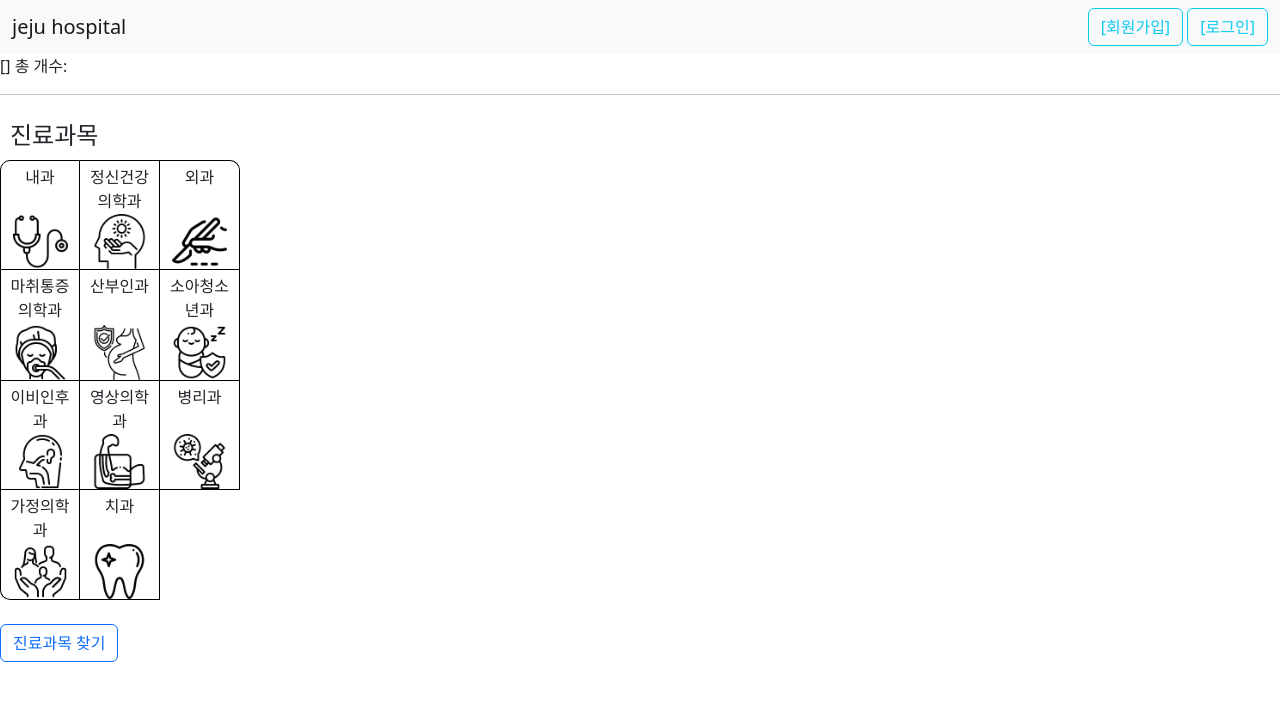
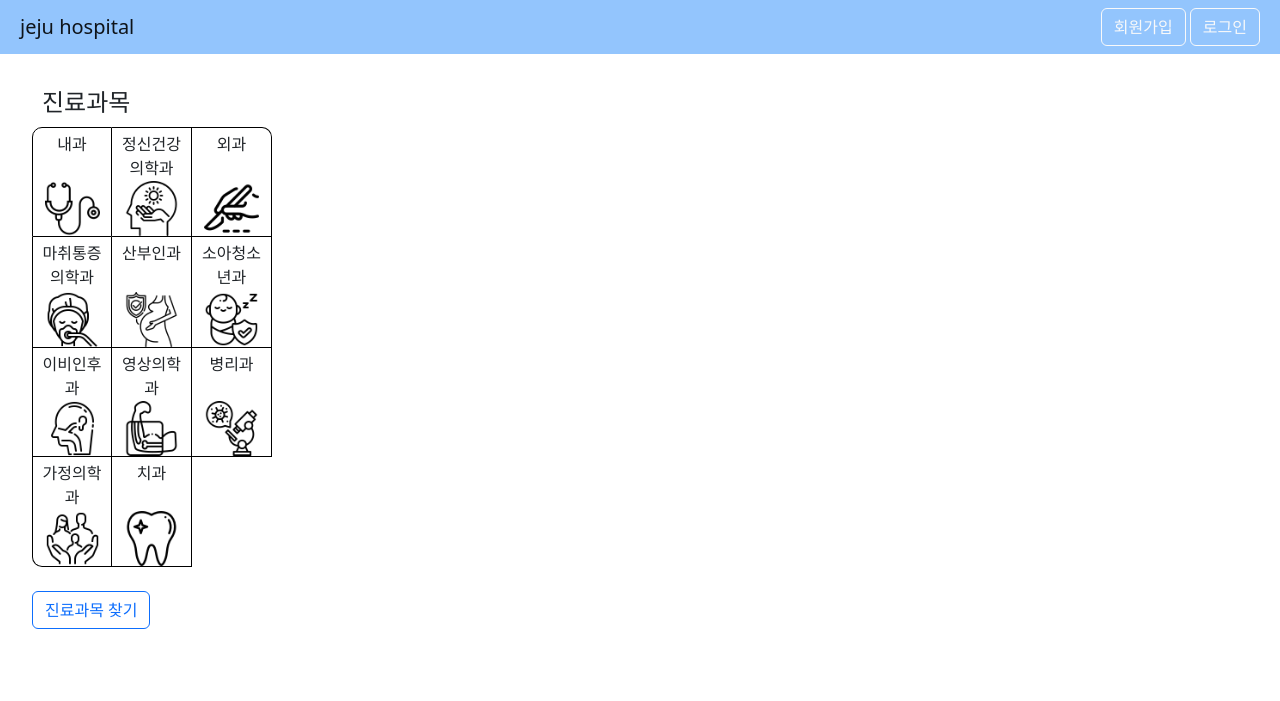
Before and after one commit to jejucoding2022/hackathon, a Django app: page /hospitallist/ in a window 1280 px wide. Shown: the top 701 px of the page. Run offline with Django 3.2, Linux system fonts and the light colour scheme; data that the repository does not hold is empty; some libraries are stand-ins or nearby versions.

Commit message:
각 파일에 필요없는 주석 삭제 css 수정

```diff
--- a/main/static/css/style.css
+++ b/main/static/css/style.css
@@ -25,6 +25,10 @@ a {
     background-position: center;
     background-image: url("/static/img/menu.png");
     display: none;
+}
+.sign-inup {
+    padding-right: 0.5rem;
+
 }
 .jejumap-header {
     margin-bottom: 2rem;
@@ -208,18 +212,16 @@ label[for='check-area-all'] {
 .jejumap-item:nth-child(13) .jejumap-check { left: -2px; top: 0; }
 
 .search-map-btn {
-    position: absolute;
-    top: 43%;
-    left: 43%;
-    background-color: #6997E4;
-    width: 200px;
-    height: 30px;
-    border-radius: 5px;
+
+    background-color: #93c5fd !important;
+
+
 }
 .subject-container {
     display: flex;
 }
 .subject-items {
+    margin-left: 2rem;
     max-width: 245px;
     min-width: 245px;
     display: flex;
@@ -297,16 +299,17 @@ label[for='check-area-all'] {
     background-image: url(/static/img/dental.png);
 }
 .subject-check:checked +label {
-    background-color: #6997E4;
+    background-color: #93c5fd;
     color: white;
 }
 
 .hospital-list {
     margin-left: 10%;
+    margin-right: 2rem;
     width: 70%;
-    overflow-y: scroll;
+    /* overflow-y: scroll; */
     max-height: 800px;
-    padding-right: 10px;
+    padding-right: 2rem;
 }
 .Search {
     height: 55px;
@@ -351,18 +354,18 @@ label[for='check-area-all'] {
     .subject-items {
         position: fixed;
         margin-left: -245px;
-        background-color: aquamarine;
+        width: 100%;
         z-index: 10000;
-        transition: 0.3s ease-in;
+        background-color: black;
     }
     .menu-on {
         margin-left: 0;
     }
     .hospital-list {
-        width: 90%;
+        width: 95%;
         margin-left: auto;
         margin-right: auto;
-        overflow-y: hidden;
+        /* overflow-y: auto; */
     }
     .card-item-title{
         width: 20%;
--- a/main/templates/main/base.html
+++ b/main/templates/main/base.html
@@ -17,21 +17,20 @@
     <link rel="stylesheet" href="{% static 'css/style.css' %}">
 
     <!-- header banner -->
-    <nav class="navbar bg-light">
+    <nav class="navbar" style="background-color: #93c5fd;">
         <div class="container-fluid">
-            <div>
+            <div style="padding-left:0.5rem;">
             <button class="menuBtn" id="menu-button"></button><label for="menu-button"></label>
-            <a href="/" class="navbar-brand">jeju hospital</a>
+            <a href="/" class="navbar-brand nav-name">jeju hospital</a>
             </div>
-        <div>
+        <div class="sign-inup">
         {% if not 'user_id' in request.session %}
-            <button class="btn btn-outline-info" type="button" value="회원가입창" onclick="showPopup_signout();">[회원가입]</button>
-            <button class="btn btn-outline-info" type="button" value="로그인창" onclick="showPopup_login();">[로그인]</button>
+            <button class="btn btn-outline-light" type="button" value="회원가입창" onclick="showPopup_signout();">회원가입</button>
+            <button class="btn btn-outline-light" type="button" value="로그인창" onclick="showPopup_login();">로그인</button>
         </div>
         {% else %}
             {{request.session.name}}님 안녕하세요
-            <br><br>
-            <a href="{% url 'logout' %}" class="logout">{{request.session.user_id}} [로그아웃]</a>
+            <a href="{% url 'logout' %}" class="logout btn btn-outline-dark">로그아웃</a>
         {% endif %}
         </div>
     </nav>
--- a/main/templates/main/hospitallist.html
+++ b/main/templates/main/hospitallist.html
@@ -1,27 +1,14 @@
 {% extends "main/base.html" %}
 {% block content %}
 
-{{selected_locations}}
+<!-- {{selected_locations.0}}로 검색한 내용입니다. -->
 
-총 개수: {{data.totCnt}}
+<!-- 총 개수: {{data.totCnt}} -->
 <script src="https://ajax.googleapis.com/ajax/libs/jquery/1.8.3/jquery.min.js"></script>
 
 
-<hr>
-<div class="subject-container">
 
-<!-- <div>
-    <div class="jejumap">
-        <div class="jejumap-items">
-
-        </div>
-    </div>
-    <div class="d-grid gap-2 col-3 mx-auto">
-        <button type="submit" class="btn btn-primary">
-            병원 찾기
-        </button>
-    </div>
-</form> -->
+<div class="subject-container mt-4">
     <form class="subject-items" action="{% url 'hospitalsubject' %}">
         <h4 style="display: block;width: 100%; margin:10px;">진료과목</h4>
         {% for subject in subjects %}
@@ -33,7 +20,6 @@
         {% endfor %}
         <button style="margin-top: 1.5rem;" type="submit" class="btn btn-outline-primary">진료과목 찾기</button>
     </form>
-<!-- </div> -->
 
 <hr>
 <div class="hospital-list">
@@ -81,30 +67,3 @@
 </div>
 </div>
 {% endblock %}
-
-<!-- <script>
-    const dummy = "{{locations|safe}}"
-    var jejumap = dummy
-    jejumap = jejumap.replace('[', '').replace(']','').replaceAll('"','').replaceAll(`'`,'').replaceAll(' ','').split(',')
-
-    // console.log(jejumap)
-
-    jejumap.forEach((item, idx) => {
-            var l = document.createElement('div');
-            l.setAttribute('class', 'subjects')
-            document.querySelector('.jejumap-items').append(l)
-            var i = document.createElement('input');
-            i.setAttribute('class', 'subject-check')
-            i.setAttribute('type', 'checkbox');
-            i.setAttribute('value', item);
-            i.setAttribute('name', 'locations')
-            i.setAttribute('id', `check-area-${idx}`)
-            var j = document.createElement('label');
-            j.setAttribute('for', `check-area-${idx}`)
-            j.setAttribute('class', 'subject-item-title te-elem')
-            j.textContent= `${item}`
-            var k = document.createElement('div');
-            k.setAttribute('class', 'mapshape')
-            document.querySelector(`#jejumap-item-${idx}`).append(i, k, j)
-        });
-</script> -->
--- a/main/templates/main/index.html
+++ b/main/templates/main/index.html
@@ -17,12 +17,13 @@
 
                 </div>
             </div>
-            <div class="d-grid gap-2 col-3 mx-auto">
-                <button type="submit" class="btn btn-primary">
+            <div class="d-grid gap-2 col-3 mx-auto mt-5">
+                <button type="submit" class="btn btn-info">
                     병원 찾기
                 </button>
             </div>
         </form>
+
     </section>
     </main>
     <!-- jejumap-container 끝 -->
```
Also changed, not shown: main/templates/main/hospitaldetail.html (+3 -58 lines), main/templates/main/hospitalsubject.html (+4 -5 lines).
